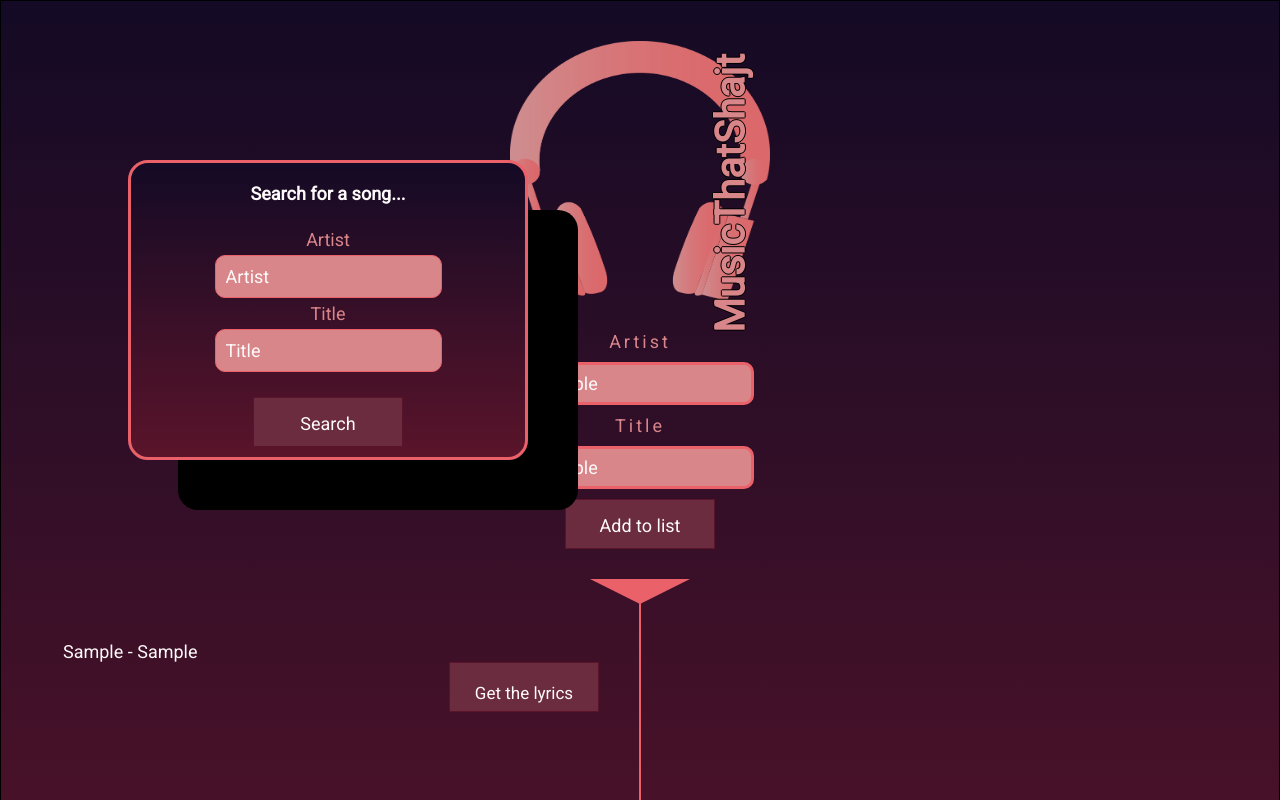
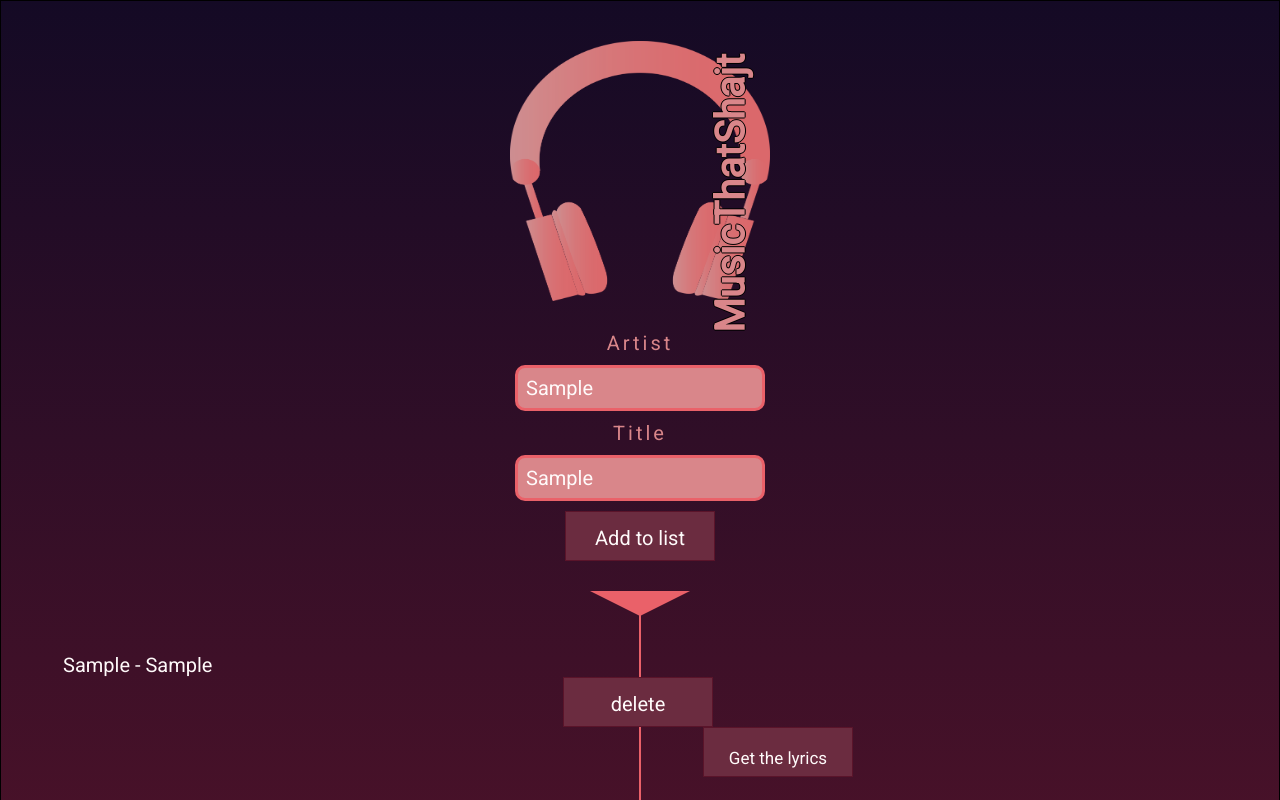
Before and after one commit to Doftgrahn/lyricThatNow, a plain HTML site: page home.html in a window 1280 px wide. Both pictures are taken after typing "Sample", "Sample" into the empty fields and a click on the button "Add to list". Shown: the top 800 px of the page. Drawn offline with nearby package versions, Linux system fonts and the light colour scheme.

Commit message:
started with delete button

```diff
--- a/addLyrics.js
+++ b/addLyrics.js
@@ -11,7 +11,7 @@ $(document).ready(() => {
 
   let playlist = localStorage.getItem('playlist');
   // console.log('playlist är: ', typeof playlist, playlist);
-  if( playlist !== null ) {
+  if (playlist !== null) {
     state.playlist = JSON.parse(playlist);
     state.playlist.forEach(song => {
       //console.log('Hittade sången:', song);
@@ -21,38 +21,57 @@ $(document).ready(() => {
   }
   // $("#listOfSongs").hide();
 
-  $("#add-title").click(()=>{
+  $("#add-title").click(() => {
     console.log("button add song was clicked");
     let artist = $('#artist').val();
     let title = $('#title').val();
-    appendSong({artist, title}); // es6 version
+    appendSong({
+      artist,
+      title
+    }); // es6 version
     let button = $('<button>Get the lyrics</button>');
     //$("#output-list").append(button);
-    state.playlist.push({ artist: artist, title: title }); //old version
+    state.playlist.push({
+      artist: artist,
+      title: title
+    }); //old version
     localStorage.setItem('playlist', JSON.stringify(state.playlist));
   });
 
-  function appendSong (song) {
+  function appendSong(song) {
     //let button = $('<button>Get the lyrics</button>');
-    let li = $('<li class="line">' + song.artist + ' - ' + song.title + '<button class="getLyrics btn btn-one">Get the lyrics</button>' + '</li>');
-    let button = li.find('button');
+    let deleteButton = $('<button class="delete btn btn-one">delete</button>')
+    let getButton = $('<button class="getLyrics btn btn-one">Get the lyrics</button>');
+    let li = $('<li class="line">' + song.artist + ' - ' + song.title + '</li>');
+    li.append(deleteButton);
+    li.append(getButton);
+
+    //li.attr('data-artist', song.artist);
+    // let button = li.find('button');
     $('#output-list').append(li).fadeIn('fast');
 
-    button.click(() => {
+    getButton.click(() => {
       console.log(song.artist, song.title);
-      getLyrics (song.artist, song.title);
+      getLyrics(song.artist, song.title);
     })
-  }
 
-  function getLyrics (artist, title) {
+    deleteButton.on('click', event => {
+      let newPlaylist = state.playlist.filter(s => s.artist !== song.artist && song.title !== s.title);
+      console.log(`Funkar newplaylist?`, newPlaylist);
+      localStorage.removeItem('playlist');
+      li.remove();
+
+    });
+  };
+
+  function getLyrics(artist, title) {
     console.log("button get lyrics was clicked");
 
     $.ajax(`https://api.lyrics.ovh/v1/${artist}/${title}?New%20item=`)
-    .done((res) => {
-      let reply = res.lyrics;
-      console.log(res);
-      $(".lyric-container").html('<pre>' + reply + '</pre>');
-    });
-
-  };
+      .done((res) => {
+        let reply = res.lyrics;
+        console.log(res);
+        $(".lyric-container").html('<pre>' + reply + '</pre>');
+      });
+  }
 });
--- a/home.css
+++ b/home.css
@@ -1,6 +1,6 @@
 * {
   font-family: 'Roboto', sans-serif;
-  font-size: 18px;
+  font-size: 20px;
   box-sizing: border-box;
 }
 
@@ -43,17 +43,16 @@ main h1 {
   z-index: 2;
   transition: 0.4s ease;
   animation: music 10s linear 2s infinite alternate;
+  display: none;
 }
 
- /* @keyframes music {
+/* @keyframes music {
   0%   {left:15px; top:50px; transform: rotate(360deg);}
   25%  {left:600px; top:50px;}
   50%  {left:700px; top:200px;}
   75%  {left:1000px; top:200px;}
   100% {left:400px; top:40px; transform: rotate(90deg);}
 } */
-
-
 .show-music-video label {
   color: black;
   margin: 0 auto;
@@ -67,12 +66,11 @@ main h1 {
   margin: 0 auto;
   justify-content: center;
   background-color: #d9868a;
-  border:1px solid #ea6169;
-  color:#fffafa;
-
+  border: 1px solid #ea6169;
+  color: #fffafa;
 }
 
-.show-music-video > input::placeholder {
+.show-music-video>input::placeholder {
   color: #fffafa;
 }
 
@@ -100,7 +98,7 @@ main h1 {
 
 h2 {
   margin: 0;
-  color:#fffafa;
+  color: #fffafa;
 }
 
 main {
@@ -148,6 +146,10 @@ main {
   color: white;
 }
 
+.delete>* {
+  padding: 20px;
+}
+
 .input-music {
   margin: 10px;
   padding: 8px;
@@ -155,6 +157,15 @@ main {
   border: 3px solid #ea6169;
   border-radius: 10px;
   background-color: #d9868a;
+}
+
+.line {
+  display: flex;
+  flex-direction: column;
+}
+
+.delete {
+  margin-left: 500px;
 }
 
 .input-music::placeholder {
@@ -166,7 +177,7 @@ label {
 }
 
 .bottom-arrow {
-   /* border-bottom: 3px solid #ea6169;    */
+  /* border-bottom: 3px solid #ea6169;    */
 }
 
 .bottom-arrow::after {
@@ -208,7 +219,6 @@ label {
 
 #output-list {
   list-style-type: none;
-
 }
 
 .getLyrics {
```
Also changed, not shown: addsong.js (+1 -12 lines), home.html (+1 -0 lines).
